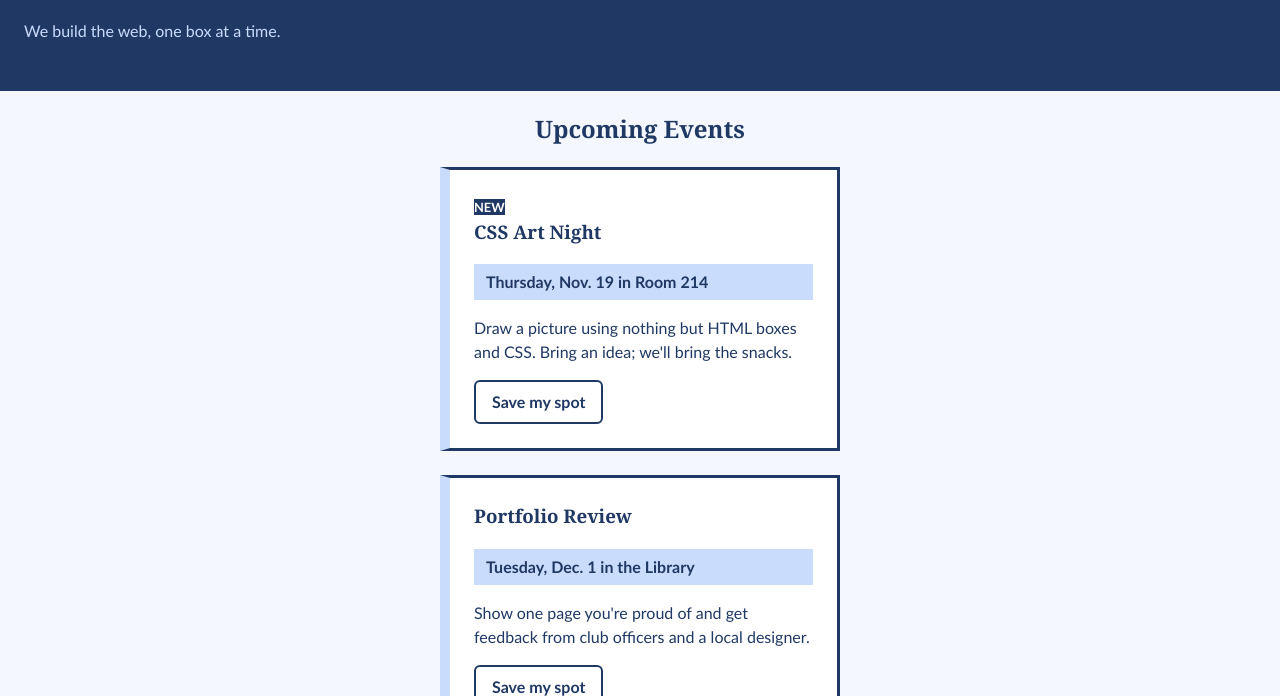
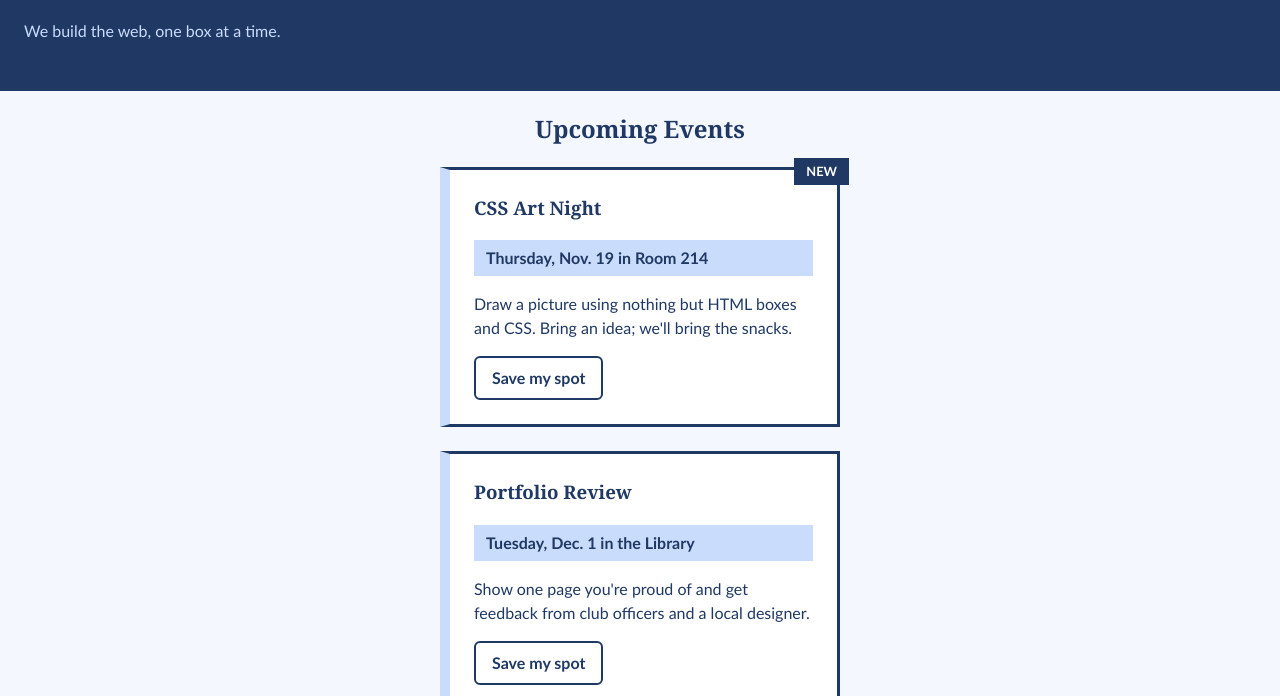
Before and after one commit to Sophia-Laird/Block2, a plain HTML site: page starter/index.html in a window 1280 px wide. Shown: the part 104-800 px from the top of the page. Drawn offline with Linux system fonts and the light colour scheme.

Commit message:
End of class 2

```diff
--- a/starter/css/style.css
+++ b/starter/css/style.css
@@ -84,6 +84,7 @@ body {
   border-left: 10px solid #CADCFC;
   margin: 0 auto 24px;
   margin-top: 16px;
+  position: relative;
 }
 
 /* Task 4: Shape the date tag */
@@ -131,6 +132,10 @@ body {
   color: #FFFFFF;
   font-weight: bold;
   font-size: 0.8rem;
+  position: absolute;
+  top: -12px;
+  right: -12px;
+  padding: 4px 12px;
 }
 
 .join-btn {
```
